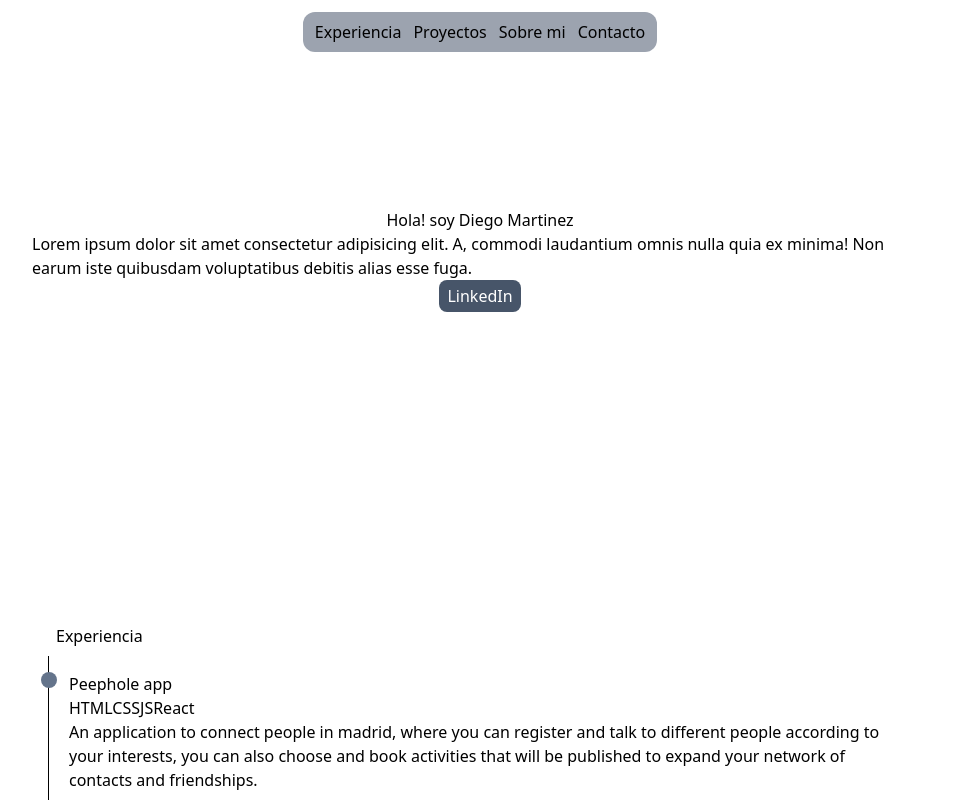
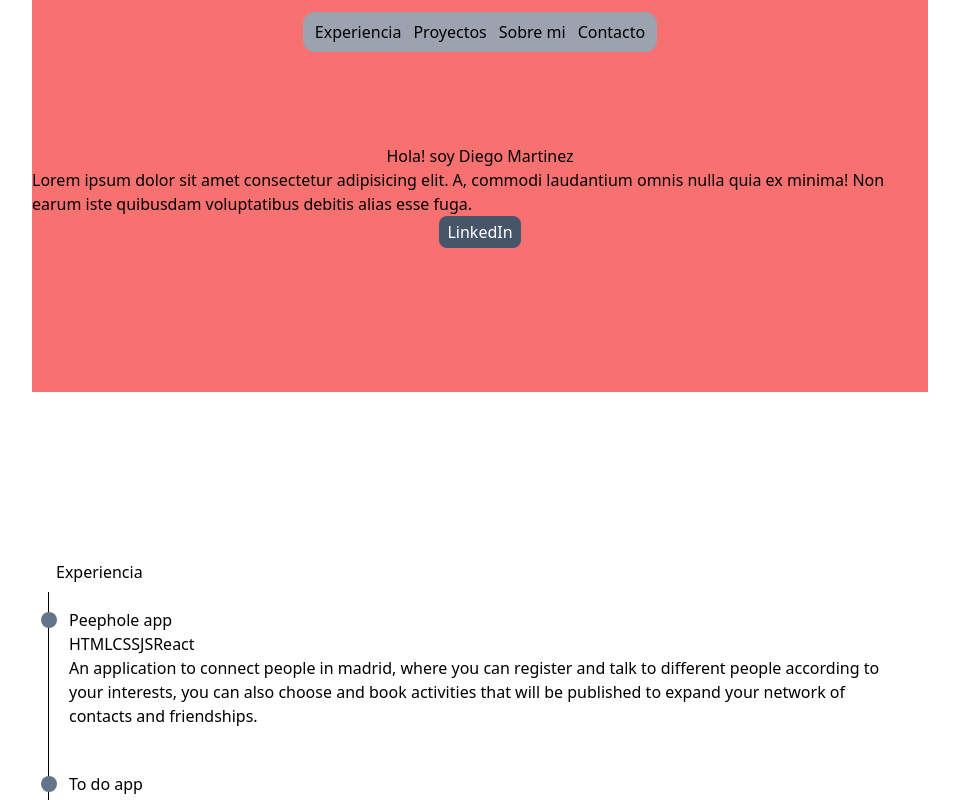
Before and after one commit to DiegoMartinezRey/portfolio_v2, a React (Vite) app: page / in a window 1280 px wide. Shown: the top 800 px of the page, without its empty margins (160-1119 px from the left). Built offline with nearby package versions, Linux system fonts and the light colour scheme.

Commit message:
navbar fixed

```diff
--- a/src/components/NavBar.jsx
+++ b/src/components/NavBar.jsx
@@ -3,16 +3,17 @@ import "../App.css";
 
 const NavBar = () => {
   return (
-    <>
-      <div className="sticky top-0 p-3 flex justify-center gap-3">
-        <div className="bg-gray-400 text-black flex justify-center py-2 px-3 rounded-xl gap-3">
-          <p className="custom-link">Experiencia</p>
-          <p className="custom-link">Proyectos</p>
-          <p className="custom-link">Sobre mi</p>
-          <p className="custom-link">Contacto</p>
-        </div>
+    <header className="fixed top-0 p-3 w-full flex items-center justify-center gap-3">
+      <div
+        className="bg-gray-400 text-black flex justify-center
+        py-2 px-3 rounded-xl gap-3 min-w-[350px]"
+      >
+        <p className="custom-link">Experiencia</p>
+        <p className="custom-link">Proyectos</p>
+        <p className="custom-link">Sobre mi</p>
+        <p className="custom-link">Contacto</p>
       </div>
-    </>
+    </header>
   );
 };
 
--- a/src/containers/Experiences.jsx
+++ b/src/containers/Experiences.jsx
@@ -3,18 +3,16 @@ import experiencesData from "../data/experiences.json";
 
 const Experience = () => {
   return (
-    <>
     <ul className="flex flex-col gap-3 border-l-[1px] border-black bg-gradient-to-br">
       {experiencesData.map((experience, index) => (
         <li key={index} className="ms-5 mb-4">
-            <div className="relative h-4 w-4 rounded-full bg-slate-500 -left-7 top-4"></div>
+          <div className="relative h-4 w-4 rounded-full bg-slate-500 -left-7 top-5"></div>
           <h3>{experience.name}</h3>
           <h3>{experience.tools}</h3>
           <h3>{experience.description}</h3>
         </li>
       ))}
     </ul>
-    </>
   );
 };
 
--- a/src/containers/Profile.jsx
+++ b/src/containers/Profile.jsx
@@ -4,7 +4,7 @@ import Button from "../components/Button";
 const Profile = () => {
   return (
     <>
-      <section className="max-w-4xl flex flex-col items-center py-36">
+      <section className="max-w-4xl flex flex-col items-center py-36 bg-red-400">
         <h1>Hola! soy Diego Martinez</h1>
         <h2>
           Lorem ipsum dolor sit amet consectetur adipisicing elit. A, commodi
```
Lines whose indentation alone changed are shown as unchanged.
